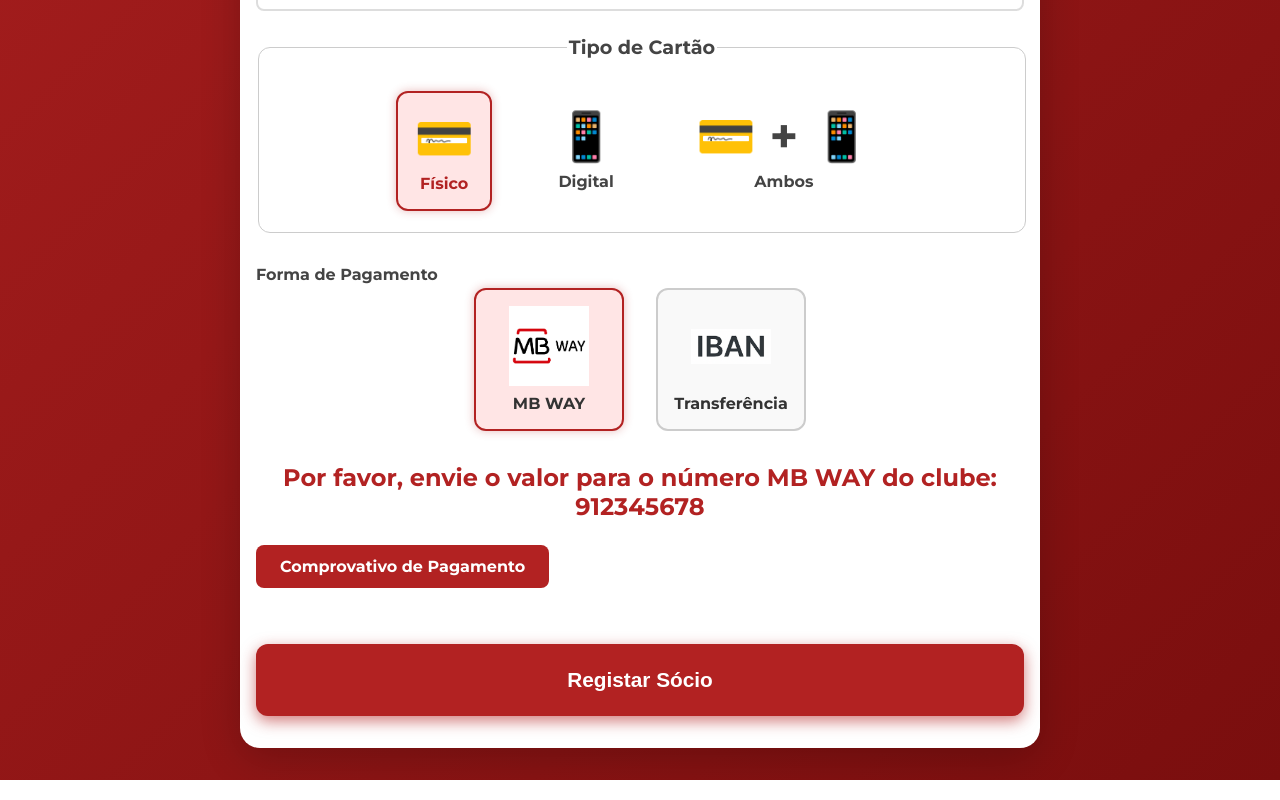
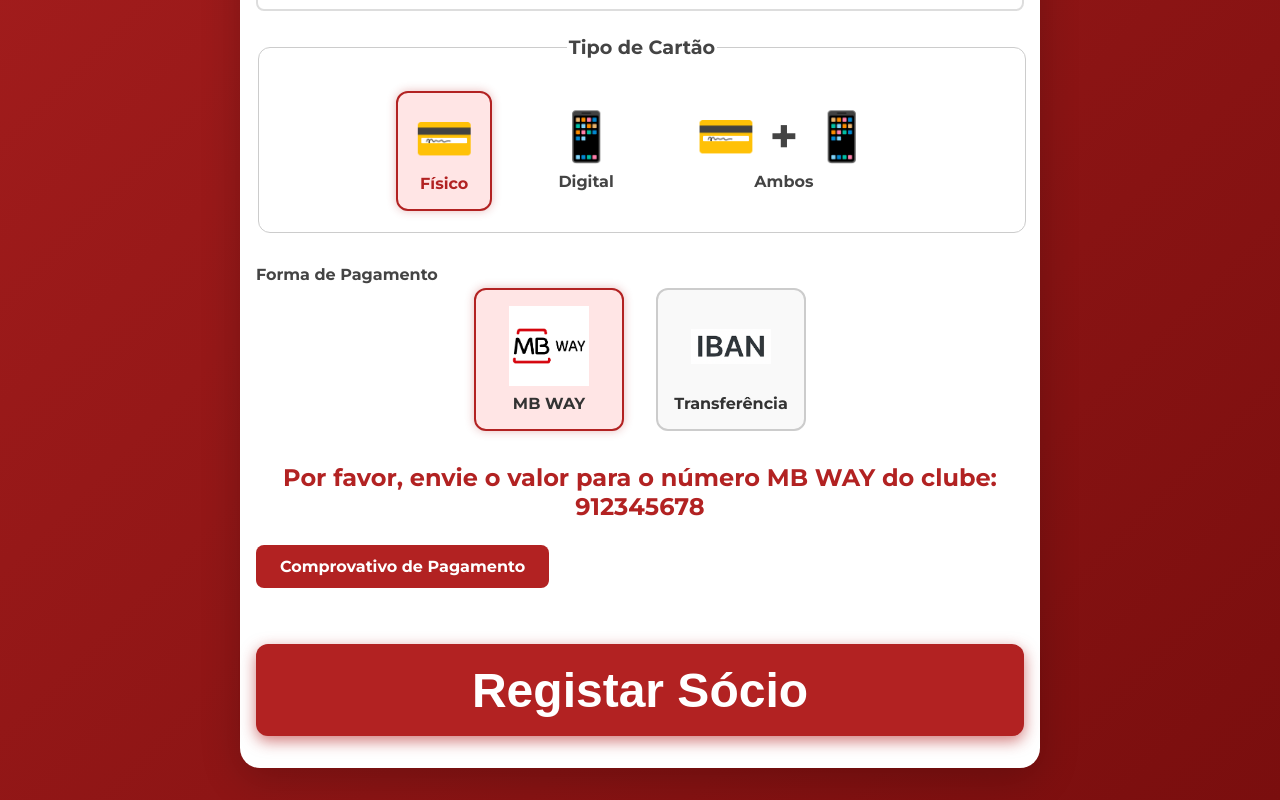
Before and after one commit to carolinabc5/casa-povo-freixo-socios, a React (Vite) app: page / in a window 1280 px wide. Shown: the part 942-1742 px from the top of the page. Built offline with nearby package versions, Linux system fonts and the light colour scheme.

Commit message:
Atualização

```diff
--- a/src/Form.module.css
+++ b/src/Form.module.css
@@ -233,14 +233,14 @@ label {
 
 .submitButton {
   width: 100%;
-  padding: 1.5rem;
+  padding: 1.15rem;
   background-color: #b22222;
   color: white;
   font-weight: 700;
   border-radius: 12px;
   cursor: pointer;
   border: none;
-  font-size: 1.3rem;
+  font-size: 3rem;
   box-shadow: 0 5px 15px rgba(178, 34, 34, 0.6);
   transition: background-color 0.3s ease, box-shadow 0.3s ease;
   margin-top: 3rem;
```
